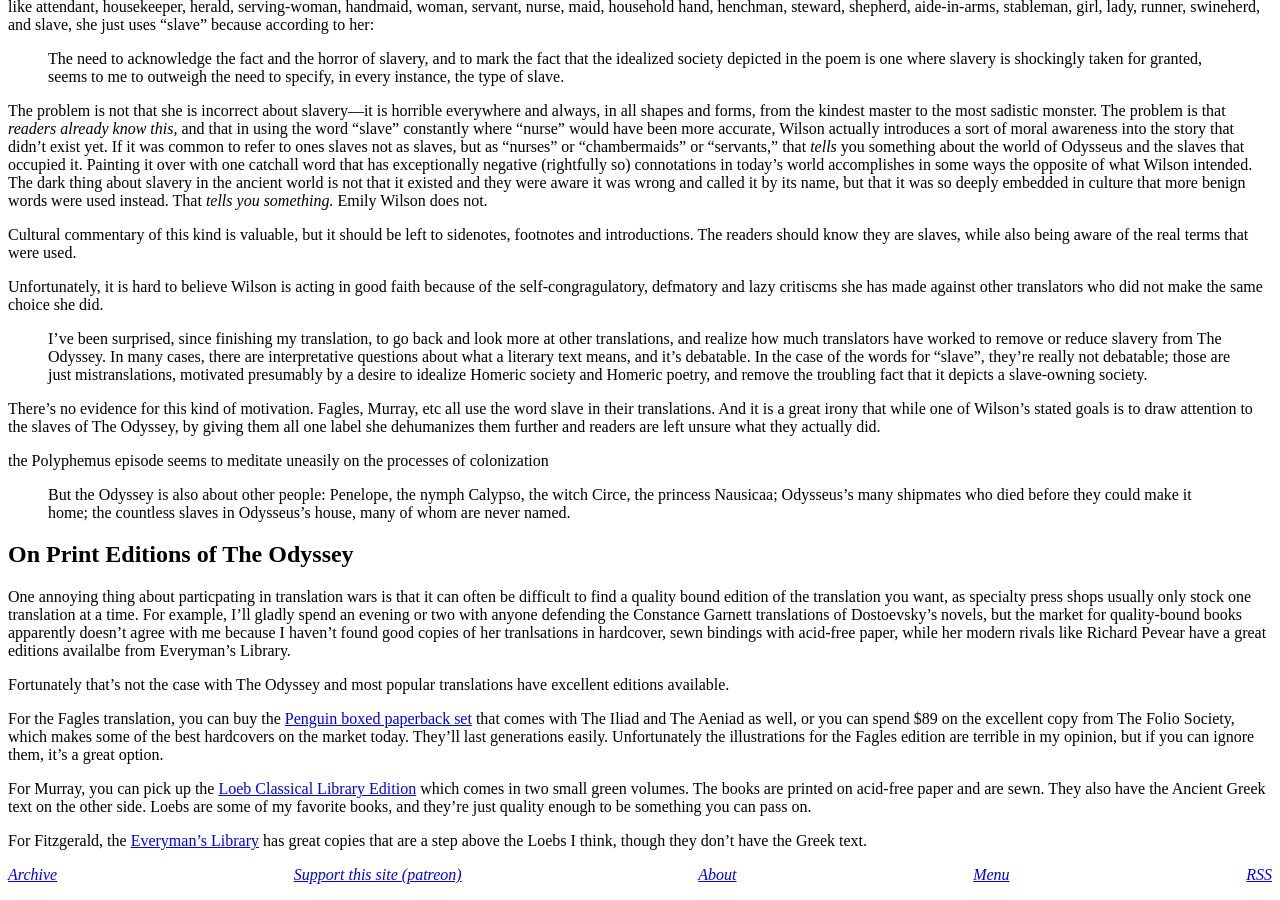
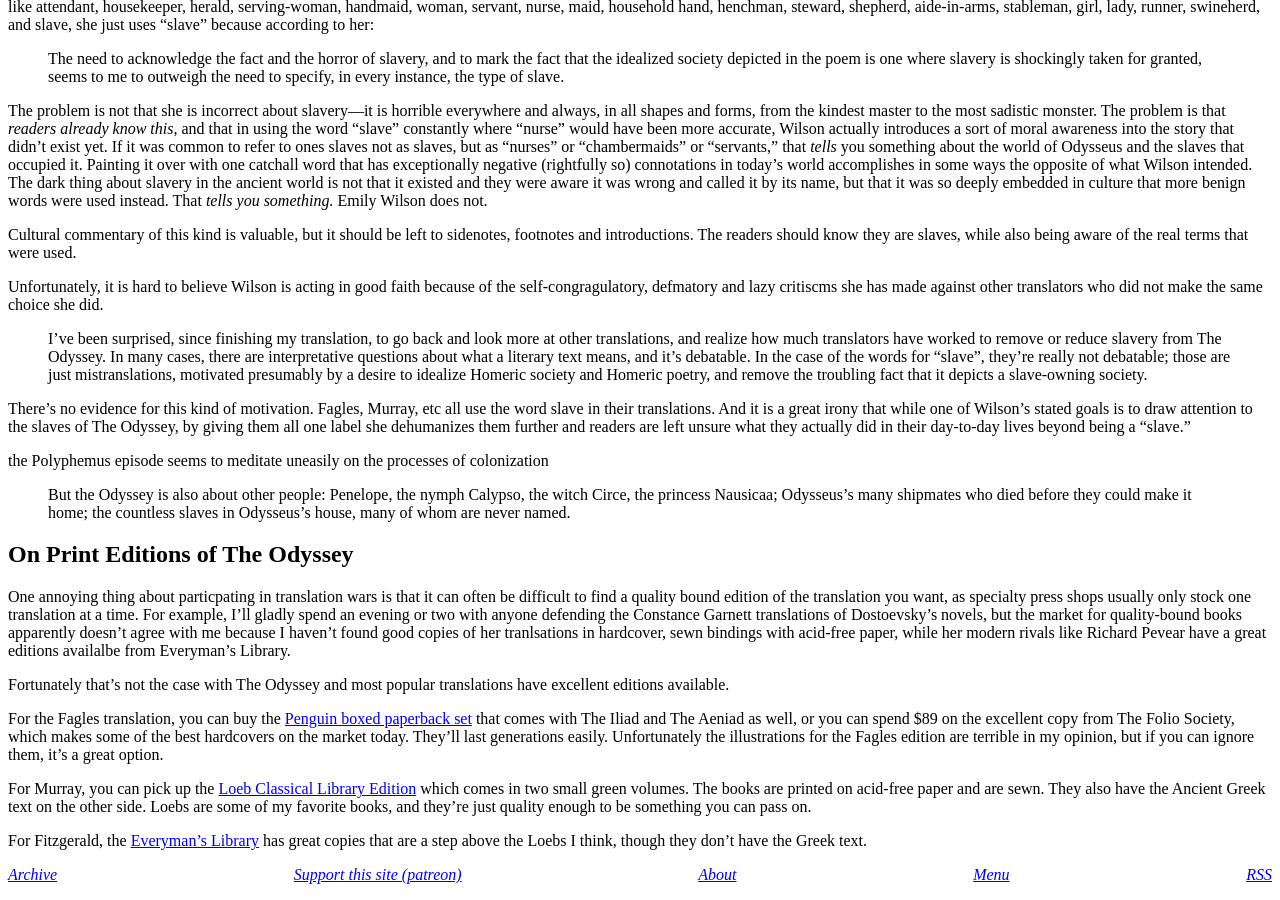
Before and after one commit to derykmakgill/website, a Jekyll site: the page built from odyssey.md, in a window 1280 px wide and 900 px high, scrolled down 1721 px. Built offline with Jekyll 4.4.1, drawn with Linux system fonts in a browser that asks for light colours.

Commit message:
Update odyssey.md

```diff
--- a/odyssey.md
+++ b/odyssey.md
@@ -102,7 +102,7 @@ Unfortunately, it is hard to believe Wilson is acting in good faith because of t
 
 >I’ve been surprised, since finishing my translation, to go back and look more at other translations, and realize how much translators have worked to remove or reduce slavery from The Odyssey. In many cases, there are interpretative questions about what a literary text means, and it’s debatable. In the case of the words for “slave”, they’re really not debatable; those are just mistranslations, motivated presumably by a desire to idealize Homeric society and Homeric poetry, and remove the troubling fact that it depicts a slave-owning society.
 
-There's no evidence for this kind of motivation. Fagles, Murray, etc all use the word slave in their translations. And it is a great irony that while one of Wilson's stated goals is to draw attention to the slaves of The Odyssey, by giving them all one label she dehumanizes them further and readers are left unsure what they actually did.
+There's no evidence for this kind of motivation. Fagles, Murray, etc all use the word slave in their translations. And it is a great irony that while one of Wilson's stated goals is to draw attention to the slaves of The Odyssey, by giving them all one label she dehumanizes them further and readers are left unsure what they actually did in their day-to-day lives beyond being a "slave."
 
 the Polyphemus episode seems to meditate uneasily on the processes of colonization
 
```
